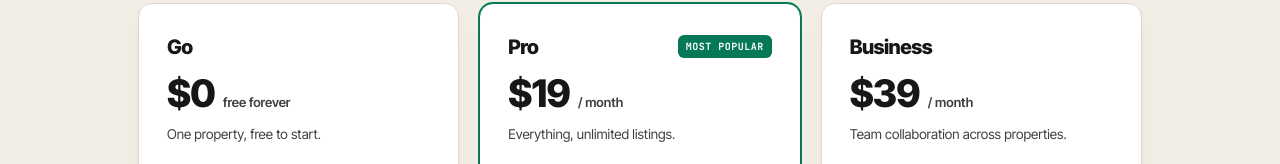
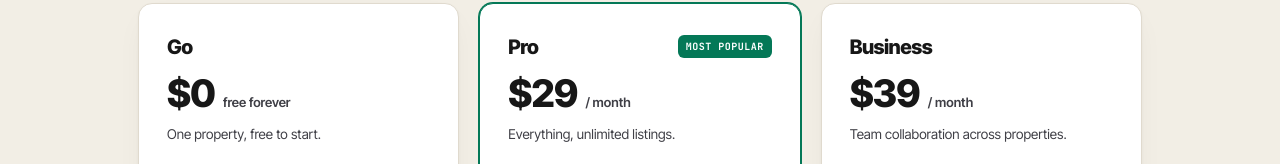
Before and after one commit to Jasonhan72/stayloop, a Next.js app: page /pricing in a window 1280 px wide. Shown: the part 498-662 px from the top of the page. Built offline with nearby package versions, Linux system fonts and the light colour scheme; no server answers.

Commit message:
chore(deploy): ship 2026-08-26 10:16

```diff
--- a/app/pricing/page.tsx
+++ b/app/pricing/page.tsx
@@ -82,11 +82,11 @@ const PLANS: RolePlan[] = [
       },
       {
         name: { zh: '专业', en: 'Pro' },
-        price: { zh: '$19', en: '$19' },
+        price: { zh: '$29', en: '$29' },
         priceUnit: { zh: '/ 月', en: '/ month' },
         tagline: { zh: '全部功能，无限房源。', en: 'Everything, unlimited listings.' },
         cta: { zh: '升级到专业版', en: 'Upgrade to Pro' },
-        href: '/dashboard/listings/new',
+        href: '/dashboard?upgrade=1',
         includesLabel: { zh: '起步的全部,另加:', en: 'Everything in Go, plus:' },
         features: [
           { zh: '无限发布房源', en: 'Unlimited listings' },
@@ -103,7 +103,7 @@ const PLANS: RolePlan[] = [
         priceUnit: { zh: '/ 月', en: '/ month' },
         tagline: { zh: '团队协作，管理多套物业。', en: 'Team collaboration across properties.' },
         cta: { zh: '升级到团队版', en: 'Upgrade to Business' },
-        href: '/dashboard/listings/new',
+        href: '/contact',
         includesLabel: { zh: '专业的全部,另加:', en: 'Everything in Pro, plus:' },
         features: [
           { zh: '多成员协作 + 权限', en: 'Multi-member collaboration + roles' },
```
